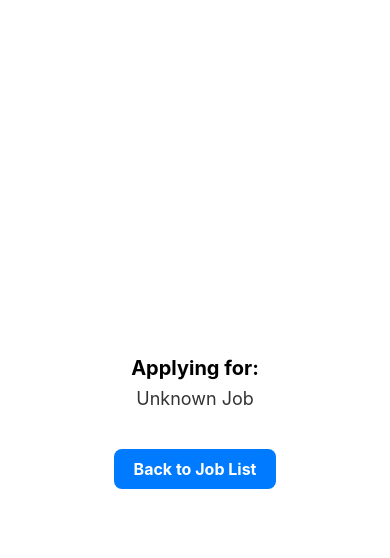
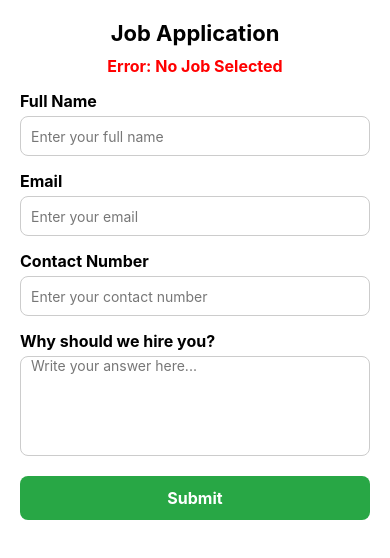
Before and after one commit to Icy3104/TheFinalMidtermmobapp, a React Native app: screen /ApplicationForm in a window 390 px wide. Shown: the top 558 px of the page. Built offline with nearby package versions, Linux system fonts and the light colour scheme; no server answers.

Commit message:
savejobappliformhomescreenchangedtogivewayapply

```diff
--- a/Screens/Applicationformscreen.tsx
+++ b/Screens/Applicationformscreen.tsx
@@ -1,63 +1,130 @@
-import React from 'react';
-import { View, Text, StyleSheet, TouchableOpacity } from 'react-native';
-import { useRoute, RouteProp, useNavigation } from '@react-navigation/native';
-import { RootStackParamList } from '../Navigator/Appnavigator'; // Import correct type
-
-type ApplicationFormRouteProp = RouteProp<RootStackParamList, 'ApplicationForm'>;
+import React, { useState } from 'react';
+import {
+    View, Text, TextInput, TouchableOpacity, StyleSheet, ScrollView, Alert, Keyboard, TouchableWithoutFeedback
+} from 'react-native';
+import { useRoute, useNavigation } from '@react-navigation/native';
+import { StackNavigationProp } from '@react-navigation/stack';
+import { RootStackParamList } from '../Navigator/Appnavigator';
+import { useTheme } from '../Context/Themecontext';
 
 const Applicationformscreen: React.FC = () => {
-    const route = useRoute<ApplicationFormRouteProp>();
-    const navigation = useNavigation();
-    const job = route.params?.job || { title: 'Unknown Job' }; // Ensure fallback data
+    const route = useRoute();
+    const navigation = useNavigation<StackNavigationProp<RootStackParamList>>();
+    const { isDarkMode } = useTheme();
+
+    // Ensure job data exists to prevent crashes
+    const job = (route.params as { job?: any })?.job;
+
+    const [name, setName] = useState('');
+    const [email, setEmail] = useState('');
+    const [contact, setContact] = useState('');
+    const [reason, setReason] = useState('');
+
+    // Function to handle form submission
+    const handleSubmit = () => {
+        if (!name || !email || !contact || !reason) {
+            Alert.alert('Error', 'Please fill in all fields.');
+            return;
+        }
+
+        // Show feedback & navigate back
+        Alert.alert('Success', 'Your application has been submitted.', [
+            { text: 'OK', onPress: () => navigation.goBack() },
+        ]);
+
+        // Clear form fields
+        setName('');
+        setEmail('');
+        setContact('');
+        setReason('');
+    };
 
     return (
-        <View style={styles.container}>
-            <Text style={styles.title}>Applying for:</Text>
-            <Text style={styles.jobTitle}>{job.title}</Text>
+        <TouchableWithoutFeedback onPress={Keyboard.dismiss}>
+            <ScrollView contentContainerStyle={[styles.container, { backgroundColor: isDarkMode ? '#000' : '#fff' }]}>
+                <Text style={[styles.heading, { color: isDarkMode ? '#fff' : '#000' }]}>Job Application</Text>
 
-            {/* Faster Back to Job List Button */}
-            <TouchableOpacity
-                style={styles.backButton}
-                onPress={() => navigation.goBack()} // Uses goBack() for faster navigation
-            >
-                <Text style={styles.buttonText}>Back to Job List</Text>
-            </TouchableOpacity>
-        </View>
+                {/* Job Title (Read-only) */}
+                {job ? (
+                    <>
+                        <Text style={[styles.label, { color: isDarkMode ? '#bbb' : '#000' }]}>Applying for:</Text>
+                        <Text style={[styles.jobTitle, { color: isDarkMode ? '#0af' : '#007bff' }]}>{job.title}</Text>
+                    </>
+                ) : (
+                    <Text style={{ color: 'red', fontSize: 16, fontWeight: 'bold', textAlign: 'center' }}>
+                        Error: No Job Selected
+                    </Text>
+                )}
+
+                {/* Name Field */}
+                <Text style={[styles.label, { color: isDarkMode ? '#bbb' : '#000' }]}>Full Name</Text>
+                <TextInput
+                    style={[styles.input, { backgroundColor: isDarkMode ? '#222' : '#fff', color: isDarkMode ? '#fff' : '#000' }]}
+                    placeholder="Enter your full name"
+                    placeholderTextColor={isDarkMode ? '#888' : '#777'}
+                    value={name}
+                    onChangeText={setName}
+                />
+
+                {/* Email Field */}
+                <Text style={[styles.label, { color: isDarkMode ? '#bbb' : '#000' }]}>Email</Text>
+                <TextInput
+                    style={[styles.input, { backgroundColor: isDarkMode ? '#222' : '#fff', color: isDarkMode ? '#fff' : '#000' }]}
+                    placeholder="Enter your email"
+                    placeholderTextColor={isDarkMode ? '#888' : '#777'}
+                    keyboardType="email-address"
+                    value={email}
+                    onChangeText={setEmail}
+                />
+
+                {/* Contact Number Field */}
+                <Text style={[styles.label, { color: isDarkMode ? '#bbb' : '#000' }]}>Contact Number</Text>
+                <TextInput
+                    style={[styles.input, { backgroundColor: isDarkMode ? '#222' : '#fff', color: isDarkMode ? '#fff' : '#000' }]}
+                    placeholder="Enter your contact number"
+                    placeholderTextColor={isDarkMode ? '#888' : '#777'}
+                    keyboardType="phone-pad"
+                    value={contact}
+                    onChangeText={setContact}
+                />
+
+                {/* Why Should We Hire You? Field */}
+                <Text style={[styles.label, { color: isDarkMode ? '#bbb' : '#000' }]}>Why should we hire you?</Text>
+                <TextInput
+                    style={[styles.input, styles.textArea, { backgroundColor: isDarkMode ? '#222' : '#fff', color: isDarkMode ? '#fff' : '#000' }]}
+                    placeholder="Write your answer here..."
+                    placeholderTextColor={isDarkMode ? '#888' : '#777'}
+                    multiline
+                    numberOfLines={4}
+                    value={reason}
+                    onChangeText={setReason}
+                />
+
+                {/* Submit Button */}
+                <TouchableOpacity style={styles.submitButton} onPress={handleSubmit}>
+                    <Text style={styles.buttonText}>Submit</Text>
+                </TouchableOpacity>
+            </ScrollView>
+        </TouchableWithoutFeedback>
     );
 };
 
 // Styles
 const styles = StyleSheet.create({
-    container: {
-        flex: 1,
-        justifyContent: 'center',
-        alignItems: 'center',
-        backgroundColor: '#fff',
-        paddingHorizontal: 20,
+    container: { padding: 20, flexGrow: 1 },
+    heading: { fontSize: 22, fontWeight: 'bold', marginBottom: 10, textAlign: 'center' },
+    label: { fontSize: 16, fontWeight: 'bold', marginTop: 15 },
+    jobTitle: { fontSize: 18, fontWeight: 'bold', marginBottom: 10 },
+    input: {
+        height: 40, borderColor: '#ccc', borderWidth: 1,
+        borderRadius: 8, paddingHorizontal: 10, marginTop: 5
     },
-    title: {
-        fontSize: 20,
-        fontWeight: 'bold',
-        marginBottom: 8,
-        color: '#000',
+    textArea: { height: 100, textAlignVertical: 'top' },
+    submitButton: {
+        backgroundColor: '#28a745', padding: 12, borderRadius: 8,
+        marginTop: 20, alignItems: 'center'
     },
-    jobTitle: {
-        fontSize: 18,
-        color: '#333',
-        marginBottom: 20,
-    },
-    backButton: {
-        marginTop: 20,
-        backgroundColor: '#007bff',
-        paddingVertical: 10,
-        paddingHorizontal: 20,
-        borderRadius: 8,
-    },
-    buttonText: {
-        color: '#fff',
-        fontSize: 16,
-        fontWeight: 'bold',
-    },
+    buttonText: { color: '#fff', fontSize: 16, fontWeight: 'bold' },
 });
 
 export default Applicationformscreen;
--- a/Screens/Homescreen.tsx
+++ b/Screens/Homescreen.tsx
@@ -2,33 +2,35 @@ import React, { useEffect, useState, useMemo } from 'react';
 import {
     View, Text, TextInput, FlatList, TouchableOpacity, Image, StyleSheet
 } from 'react-native';
-import { SafeAreaView } from 'react-native-safe-area-context';
 import { useJobContext } from '../Context/Jobcontext';
 import { useTheme } from '../Context/Themecontext';
 import { Switch } from 'react-native';
+import { useNavigation } from '@react-navigation/native';
+import { StackNavigationProp } from '@react-navigation/stack';
+import { RootStackParamList } from '../Navigator/Appnavigator';
 
 const Homescreen: React.FC = () => {
     const { jobs, savedJobs, fetchJobs, saveJob } = useJobContext();
     const { isDarkMode, toggleTheme } = useTheme();
     const [searchQuery, setSearchQuery] = useState('');
+    const navigation = useNavigation<StackNavigationProp<RootStackParamList>>();
 
     useEffect(() => {
         fetchJobs();
     }, []);
 
-    // ✅ Optimize Filtering Using useMemo
+    // Optimized filtering
     const filteredJobs = useMemo(() => {
         return jobs.filter(job =>
             job.title.toLowerCase().includes(searchQuery.toLowerCase()) ||
             job.companyName.toLowerCase().includes(searchQuery.toLowerCase()) ||
             job.workModel.toLowerCase().includes(searchQuery.toLowerCase())
         );
-    }, [searchQuery, jobs]); // ✅ Only re-run if searchQuery or jobs change
+    }, [searchQuery, jobs]);
 
     return (
-        <SafeAreaView style={[styles.safeArea, { backgroundColor: isDarkMode ? '#000' : '#fff' }]}>
-            <View style={styles.container}>
-                {/* Header */}
+        <View style={[styles.container, { backgroundColor: isDarkMode ? '#000' : '#fff' }]}>
+            {/* Header with Theme Toggle */}
             <View style={[styles.header, { backgroundColor: isDarkMode ? '#222' : '#fff' }]}>
                 <Text style={[styles.headerText, { color: isDarkMode ? '#fff' : '#000' }]}>
                     Midterms by ITCO C3A
@@ -36,18 +38,19 @@ const Homescreen: React.FC = () => {
                 <Switch value={isDarkMode} onValueChange={toggleTheme} />
             </View>
 
-                {/* ✅ Reduce Re-renders */}
+            {/* Search Bar */}
             <TextInput
                 style={[styles.searchBar, { backgroundColor: isDarkMode ? '#333' : '#fff', color: isDarkMode ? '#fff' : '#000' }]}
                 placeholder="Search jobs..."
                 placeholderTextColor={isDarkMode ? '#bbb' : '#777'}
                 value={searchQuery}
-                    onChangeText={(text) => setSearchQuery(text)} // ✅ Avoid unnecessary state updates
+                onChangeText={setSearchQuery}
             />
 
+            {/* Job Listings */}
             <FlatList
                 data={filteredJobs}
-                    keyExtractor={(item) => item.id} // ✅ Ensure keys are unique
+                keyExtractor={(item) => item.id}
                 renderItem={({ item }) => (
                     <View style={[styles.jobCard, { backgroundColor: isDarkMode ? '#222' : '#f9f9f9' }]}>
                         <Image source={{ uri: item.companyLogo }} style={styles.logo} />
@@ -57,77 +60,64 @@ const Homescreen: React.FC = () => {
                             <Text style={[styles.workModel, { color: isDarkMode ? '#ccc' : '#000' }]}>{item.workModel}</Text>
                         </View>
                         <View style={styles.buttons}>
+                            {/* Save Job Button */}
                             <TouchableOpacity
-                                    style={styles.saveButton}
+                                style={[styles.saveButton, savedJobs.some((saved) => saved.id === item.id) && styles.saved]}
                                 onPress={() => saveJob(item)}
                             >
                                 <Text style={styles.buttonText}>
                                     {savedJobs.some((saved) => saved.id === item.id) ? 'Saved' : 'Save Job'}
                                 </Text>
                             </TouchableOpacity>
+
+                            {/* Apply Button */}
                             <TouchableOpacity
                                 style={styles.applyButton}
-                                    onPress={() => console.log('Navigate to application form')}
+                                onPress={() => navigation.navigate('ApplicationForm', { job: item })}
                             >
                                 <Text style={styles.buttonText}>Apply</Text>
                             </TouchableOpacity>
                         </View>
                     </View>
                 )}
-                    contentContainerStyle={styles.listContainer}
             />
         </View>
-        </SafeAreaView>
     );
 };
 
-// Styles (same as before)
+// Styles
 const styles = StyleSheet.create({
-    safeArea: { flex: 1 },
-    container: { flex: 1, paddingHorizontal: 10 },
+    container: { flex: 1, padding: 10 },
     header: {
-        flexDirection: 'row',
-        alignItems: 'center',
-        justifyContent: 'space-between',
-        borderColor: '#ccc',
-        borderWidth: 1,
-        borderRadius: 8,
-        paddingHorizontal: 10,
-        paddingVertical: 8,
-        marginTop: 10,
+        flexDirection: 'row', alignItems: 'center', justifyContent: 'space-between',
+        borderColor: '#ccc', borderWidth: 1, borderRadius: 8,
+        paddingHorizontal: 10, paddingVertical: 8, marginTop: 10
     },
     headerText: { fontSize: 16, fontWeight: 'bold' },
     searchBar: {
-        height: 40,
-        borderColor: '#ccc',
-        borderWidth: 1,
-        borderRadius: 8,
-        paddingHorizontal: 10,
-        marginTop: 8,
-        marginBottom: 10,
+        height: 40, borderColor: '#ccc', borderWidth: 1,
+        borderRadius: 8, paddingHorizontal: 10, marginTop: 8, marginBottom: 10
     },
-    jobCard: { flexDirection: 'row', alignItems: 'center', padding: 15, marginBottom: 10, borderRadius: 8 },
+    jobCard: {
+        flexDirection: 'row', alignItems: 'center', padding: 15,
+        marginBottom: 10, borderRadius: 8
+    },
     logo: { width: 50, height: 50, marginRight: 10, borderRadius: 5 },
     jobInfo: { flex: 1 },
-    title: { fontSize: 22, fontWeight: 'bold' },
+    title: { fontSize: 18, fontWeight: 'bold' },
     company: { fontSize: 14 },
     workModel: { fontSize: 12 },
     buttons: { flexDirection: 'column' },
     saveButton: {
-        backgroundColor: '#007bff',
-        paddingVertical: 5,
-        paddingHorizontal: 10,
-        borderRadius: 5,
-        marginBottom: 5,
+        backgroundColor: '#007bff', paddingVertical: 5, paddingHorizontal: 10,
+        borderRadius: 5, marginBottom: 5
     },
+    saved: { backgroundColor: '#555' }, // Change color when saved
     applyButton: {
-        backgroundColor: '#28a745',
-        paddingVertical: 5,
-        paddingHorizontal: 10,
-        borderRadius: 5,
+        backgroundColor: '#28a745', paddingVertical: 5,
+        paddingHorizontal: 10, borderRadius: 5
     },
     buttonText: { color: '#fff', fontWeight: 'bold' },
-    listContainer: { paddingBottom: 20 },
 });
 
 export default Homescreen;
--- a/Screens/Savejobscreen.tsx
+++ b/Screens/Savejobscreen.tsx
@@ -1,42 +1,67 @@
 import React from 'react';
-import { View, Text, FlatList, TouchableOpacity, Image, StyleSheet } from 'react-native';
+import {
+    View, Text, FlatList, TouchableOpacity, Image, StyleSheet
+} from 'react-native';
+import { useNavigation } from '@react-navigation/native';
+import { StackNavigationProp } from '@react-navigation/stack';
+import { RootStackParamList } from '../Navigator/Appnavigator';
 import { useJobContext } from '../Context/Jobcontext';
 import { useTheme } from '../Context/Themecontext';
 
 const Savejobscreen: React.FC = () => {
-    const { savedJobs, removeJob } = useJobContext();
+    const navigation = useNavigation<StackNavigationProp<RootStackParamList>>();
+    const { savedJobs, removeJob } = useJobContext(); // Added removeJob function
     const { isDarkMode } = useTheme();
 
     return (
         <View style={[styles.container, { backgroundColor: isDarkMode ? '#000' : '#fff' }]}>
-            {/* ✅ Centered the "Saved Jobs" text */}
             <Text style={[styles.heading, { color: isDarkMode ? '#fff' : '#000' }]}>Saved Jobs</Text>
+
+            {/* Show message if no saved jobs */}
             {savedJobs.length === 0 ? (
-                <Text style={[styles.noJobsText, { color: isDarkMode ? '#bbb' : '#777' }]}>No saved jobs yet.</Text>
+                <Text style={[styles.noJobsText, { color: isDarkMode ? '#bbb' : '#777' }]}>
+                    No saved jobs yet.
+                </Text>
             ) : (
                 <FlatList
                     data={savedJobs}
                     keyExtractor={(item) => item.id}
                     renderItem={({ item }) => (
                         <View style={[styles.jobCard, { backgroundColor: isDarkMode ? '#222' : '#f9f9f9' }]}>
-                            <Image source={{ uri: item.companyLogo }} style={styles.logo} />
+
+                            {/* Company Logo (Handles cases where the logo is missing) */}
+                            {item.companyLogo ? (
+                                <Image source={{ uri: item.companyLogo }} style={styles.logo} />
+                            ) : (
+                                <View style={[styles.logoPlaceholder, { backgroundColor: isDarkMode ? '#444' : '#ccc' }]}>
+                                    <Text style={{ color: isDarkMode ? '#bbb' : '#555' }}>No Logo</Text>
+                                </View>
+                            )}
+
+                            {/* Job Info */}
                             <View style={styles.jobInfo}>
-                                <Text style={[styles.title, { color: isDarkMode ? '#fff' : '#000' }]}>{item.title}</Text>
-                                <Text style={[styles.company, { color: isDarkMode ? '#ccc' : '#555' }]}>{item.companyName}</Text>
-                                <Text style={[styles.workModel, { color: isDarkMode ? '#bbb' : '#777' }]}>{item.workModel}</Text>
+                                <Text style={[styles.title, { color: isDarkMode ? '#fff' : '#000' }]}>
+                                    {item.title}
+                                </Text>
+                                <Text style={[styles.company, { color: isDarkMode ? '#ccc' : '#000' }]}>
+                                    {item.companyName}
+                                </Text>
                             </View>
-                            <View style={styles.buttonsContainer}>
+
+                            {/* Buttons (Apply & Remove) */}
+                            <View style={styles.buttons}>
+                                <TouchableOpacity
+                                    style={styles.applyButton}
+                                    onPress={() => navigation.navigate('ApplicationForm', { job: item })}
+                                >
+                                    <Text style={styles.buttonText}>Apply</Text>
+                                </TouchableOpacity>
+
                                 <TouchableOpacity
                                     style={styles.removeButton}
                                     onPress={() => removeJob(item.id)}
                                 >
                                     <Text style={styles.buttonText}>Remove</Text>
-                                </TouchableOpacity>
-                                <TouchableOpacity
-                                    style={styles.applyButton}
-                                    onPress={() => console.log('Navigate to application form')}
-                                >
-                                    <Text style={styles.buttonText}>Apply</Text>
                                 </TouchableOpacity>
                             </View>
                         </View>
@@ -49,67 +74,22 @@ const Savejobscreen: React.FC = () => {
 
 // Styles
 const styles = StyleSheet.create({
-    container: {
-        flex: 1,
-        padding: 10,
+    container: { flex: 1, padding: 10 },
+    heading: { fontSize: 22, fontWeight: 'bold', marginBottom: 10, textAlign: 'center' },
+    noJobsText: { fontSize: 16, textAlign: 'center', marginTop: 20 },
+    jobCard: {
+        flexDirection: 'row', alignItems: 'center', padding: 15,
+        marginBottom: 10, borderRadius: 8
     },
-    heading: {
-        fontSize: 22,
-        fontWeight: 'bold',
-        marginBottom: 10,
-        textAlign: 'center', // ✅ This centers the text
-    },
-    noJobsText: {
-        fontSize: 16,
-        textAlign: 'center',
-        marginTop: 20,
-    },
-    jobCard: {
-        flexDirection: 'row',
-        alignItems: 'center',
-        padding: 20,
-        marginBottom: 12,
-        borderRadius: 10,
-    },
-    logo: {
-        width: 60,
-        height: 60,
-        marginRight: 12,
-        borderRadius: 5,
-    },
-    jobInfo: {
-        flex: 1,
-    },
-    title: {
-        fontSize: 18,
-        fontWeight: 'bold',
-    },
-    company: {
-        fontSize: 16,
-    },
-    workModel: {
-        fontSize: 14,
-    },
-    buttonsContainer: {
-        flexDirection: 'column',
-    },
-    removeButton: {
-        backgroundColor: '#dc3545',
-        paddingVertical: 6,
-        paddingHorizontal: 12,
-        borderRadius: 5,
-        marginBottom: 5,
-    },
-    applyButton: {
-        backgroundColor: '#28a745',
-        paddingVertical: 6,
-        paddingHorizontal: 12,
-        borderRadius: 5,
-    },
-    buttonText: {
-        color: '#fff',
-        fontWeight: 'bold',
-    },
+    logo: { width: 50, height: 50, marginRight: 10, borderRadius: 5 },
+    logoPlaceholder: { width: 50, height: 50, marginRight: 10, borderRadius: 5, justifyContent: 'center', alignItems: 'center' },
+    jobInfo: { flex: 1 },
+    title: { fontSize: 18, fontWeight: 'bold' },
+    company: { fontSize: 14 },
+    buttons: { flexDirection: 'column' },
+    applyButton: { backgroundColor: '#28a745', paddingVertical: 5, paddingHorizontal: 10, borderRadius: 5, marginBottom: 5 },
+    removeButton: { backgroundColor: '#dc3545', paddingVertical: 5, paddingHorizontal: 10, borderRadius: 5 },
+    buttonText: { color: '#fff', fontWeight: 'bold' },
 });
 
 export default Savejobscreen;
```
Lines whose indentation alone changed are shown as unchanged.
